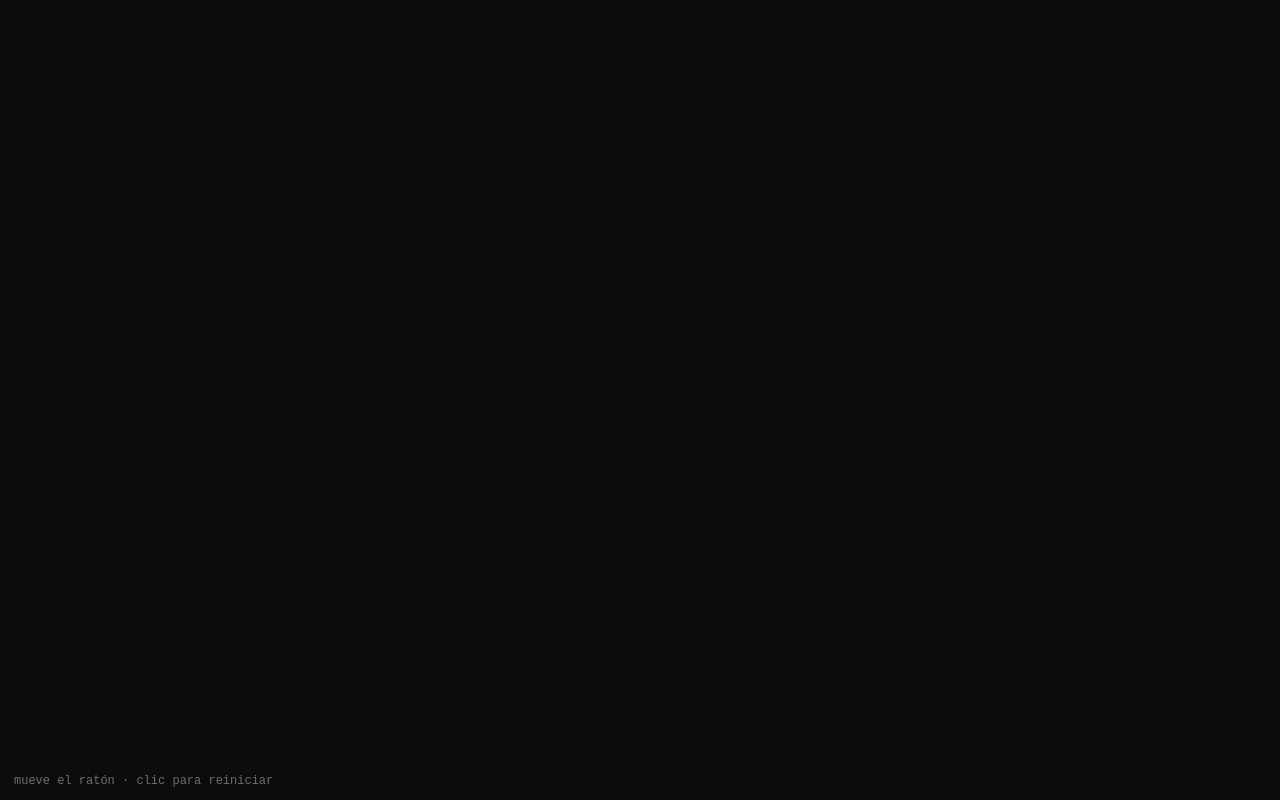
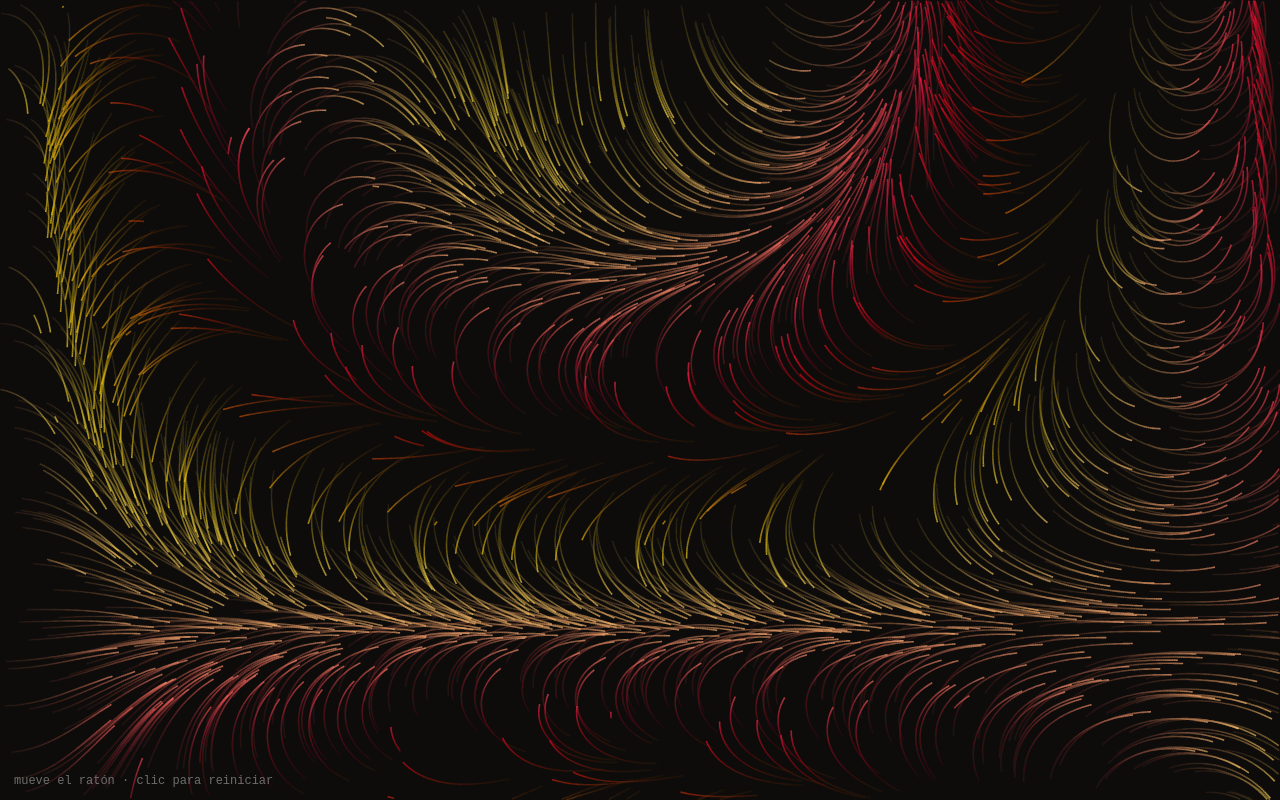
Before and after one commit to Avel1956/creaciones, a plain HTML site: page creaciones/campo-de-flujo/index.html in a window 1280 px wide. Drawn offline with Linux system fonts and the light colour scheme; animation ran at ten frames a second.

Commit message:
Campo de flujo: corrige inicialización y sube visibilidad
Co-Authored-By: Claude Opus 5.5 <noreply@anthropic.com>
Claude-Session: https://claude.ai/code/session_01A2zEi3BW9Ts2UDLNYZBLVk

```diff
--- a/creaciones/campo-de-flujo/index.html
+++ b/creaciones/campo-de-flujo/index.html
@@ -18,20 +18,20 @@
 const c = document.getElementById('c'), x = c.getContext('2d');
 let W, H, P = [], t = 0, mx = .5, my = .5;
 function tam(){ W = c.width = innerWidth * devicePixelRatio; H = c.height = innerHeight * devicePixelRatio; x.fillStyle = '#0d0c0b'; x.fillRect(0,0,W,H); }
-function semilla(){ P = Array.from({length: 1400}, () => ({x: Math.random()*W, y: Math.random()*H, v: 0})); tam(); }
+function semilla(){ tam(); P = Array.from({length: 1400}, () => ({x: Math.random()*W, y: Math.random()*H})); }
 function campo(px, py){
   const s = 0.0016 + mx*0.002;
   return Math.sin(px*s + t) * Math.cos(py*s - t*0.7) * Math.PI * (1.5 + my*2);
 }
 function paso(){
-  x.fillStyle = 'rgba(13,12,11,0.04)'; x.fillRect(0,0,W,H);
-  x.lineWidth = devicePixelRatio;
+  x.fillStyle = 'rgba(13,12,11,0.03)'; x.fillRect(0,0,W,H);
+  x.lineWidth = 1.6 * devicePixelRatio;
   for (const p of P){
     const a = campo(p.x, p.y), ox = p.x, oy = p.y;
-    p.x += Math.cos(a) * 1.6 * devicePixelRatio; p.y += Math.sin(a) * 1.6 * devicePixelRatio;
+    p.x += Math.cos(a) * 2.2 * devicePixelRatio; p.y += Math.sin(a) * 2.2 * devicePixelRatio;
     if (p.x<0||p.x>W||p.y<0||p.y>H){ p.x = Math.random()*W; p.y = Math.random()*H; continue; }
     const h = 20 + 30*Math.sin(a + t);
-    x.strokeStyle = `hsla(${h},90%,${55+15*Math.cos(a)}%,0.35)`;
+    x.strokeStyle = `hsla(${h},90%,${55+15*Math.cos(a)}%,0.7)`;
     x.beginPath(); x.moveTo(ox,oy); x.lineTo(p.x,p.y); x.stroke();
   }
   t += 0.0025; requestAnimationFrame(paso);
```
